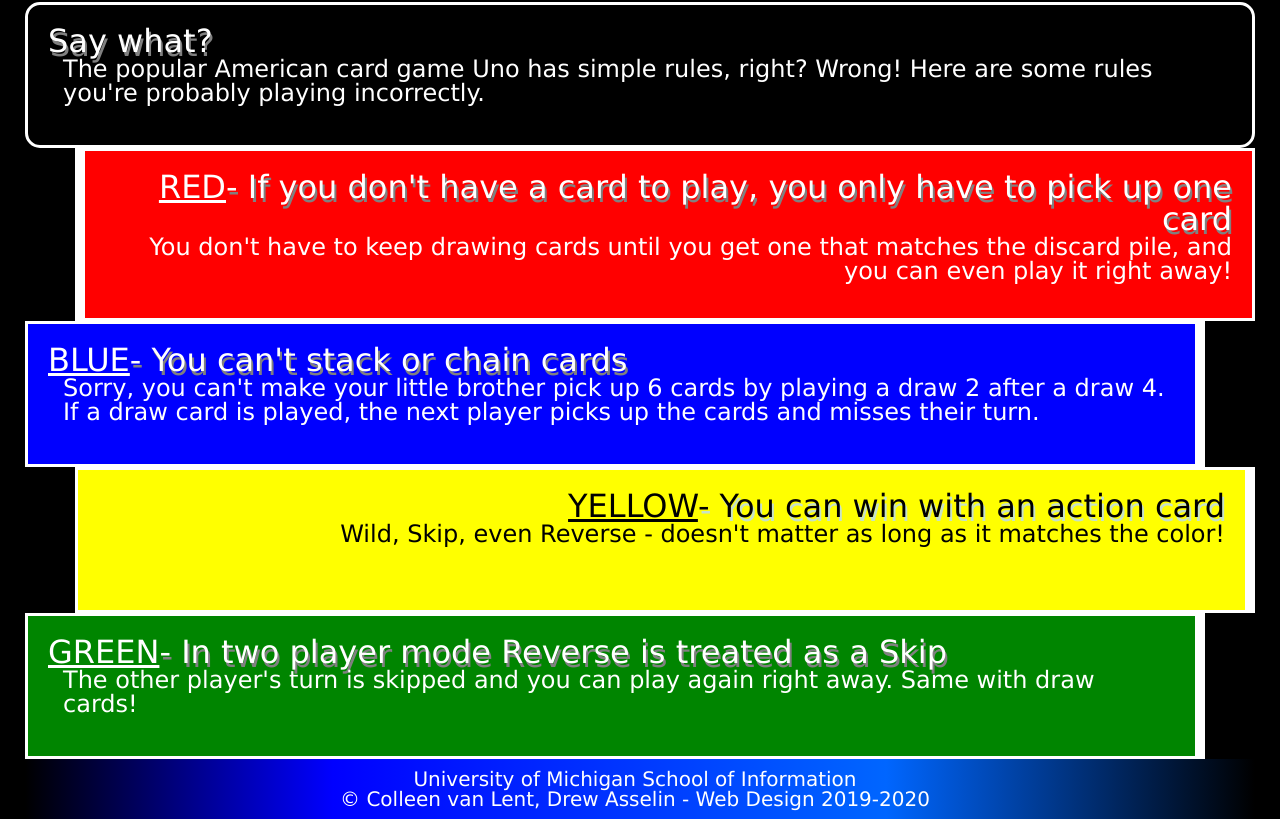
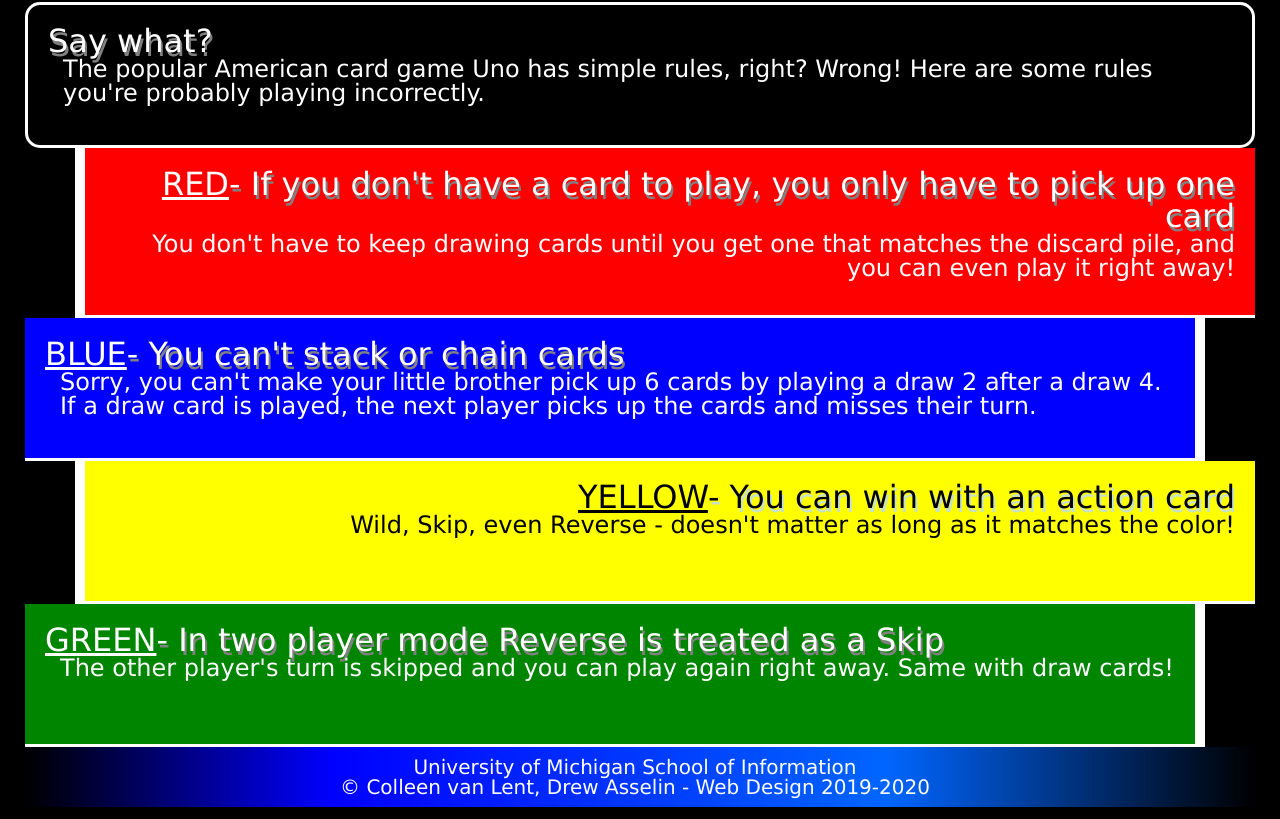
Before and after one commit to wuyuan0o/homework2-2022, a plain HTML site: page index.html in a window 1280 px wide. Shown: the part 418-1237 px from the top of the page. Drawn offline with Linux system fonts and the light colour scheme.

Commit message:
Add files via upload

```diff
--- a/css/style.css
+++ b/css/style.css
@@ -59,6 +59,8 @@ span{
     margin-left: 50px;
     border-bottom-width: 3px;
     border-left-width: 10px;
+    border-right: none;
+    border-top: none;
 }
 
 .blue{
@@ -67,6 +69,8 @@ span{
     margin-right: 50px;
     border-bottom-width: 3px;
     border-right-width: 10px;
+    border-left: none;
+    border-top: none;
 }
 
 .yellow{
@@ -74,7 +78,9 @@ span{
 	text-align: right;
     margin-left: 50px;
     border-bottom-width: 3px;
-    border-right-width: 10px;
+    border-left-width: 10px;
+    border-right: none;
+    border-top: none;
 }
 
 .yellow h2{
@@ -92,6 +98,8 @@ span{
     margin-right: 50px;
     border-bottom-width: 3px;
     border-right-width: 10px;
+    border-left: none;
+    border-top: none;
 }
 
 
```
